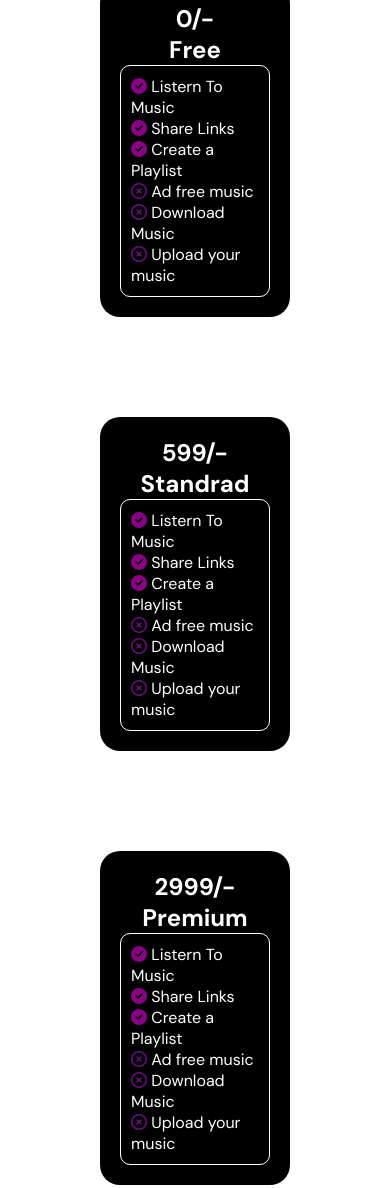
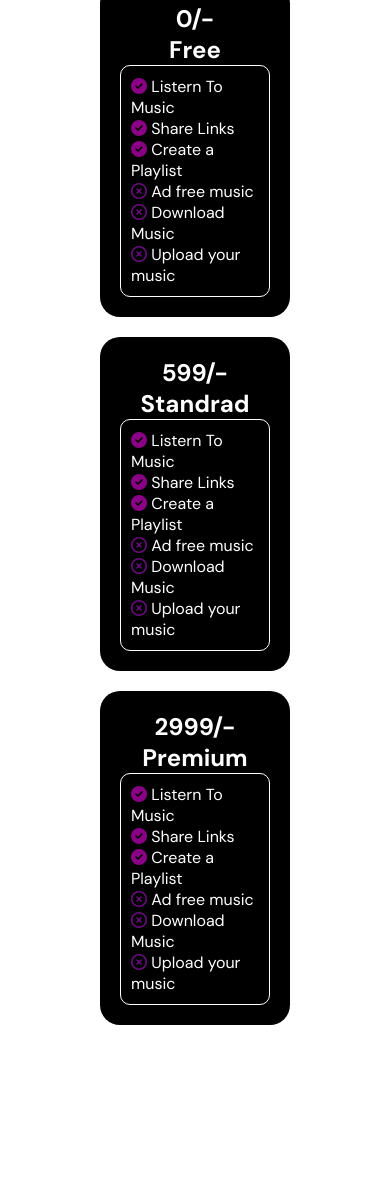
Before and after one commit to ssomeshg/week1, a plain HTML site: page index.html in a window 390 px wide. Shown: the part 1031-2219 px from the top of the page. After the commit the page ends 2156 px from the top, so only its background shows below. Drawn offline with Linux system fonts and the light colour scheme.

Commit message:
responsive correction

```diff
--- a/style.css
+++ b/style.css
@@ -66,14 +66,14 @@ body{
 .pricing__box{
     display: flex;
     flex-wrap: wrap;
-    gap:100px;
+    gap:20px;
     padding: 50px;
 }
 
 .pricing__detail{
     background-color: black;
     color: #fff;
-    flex-basis: 33%;
+    flex-basis: 25%;
     flex-grow: 1;
     padding: 20px;
     border-radius: 20px;
```
